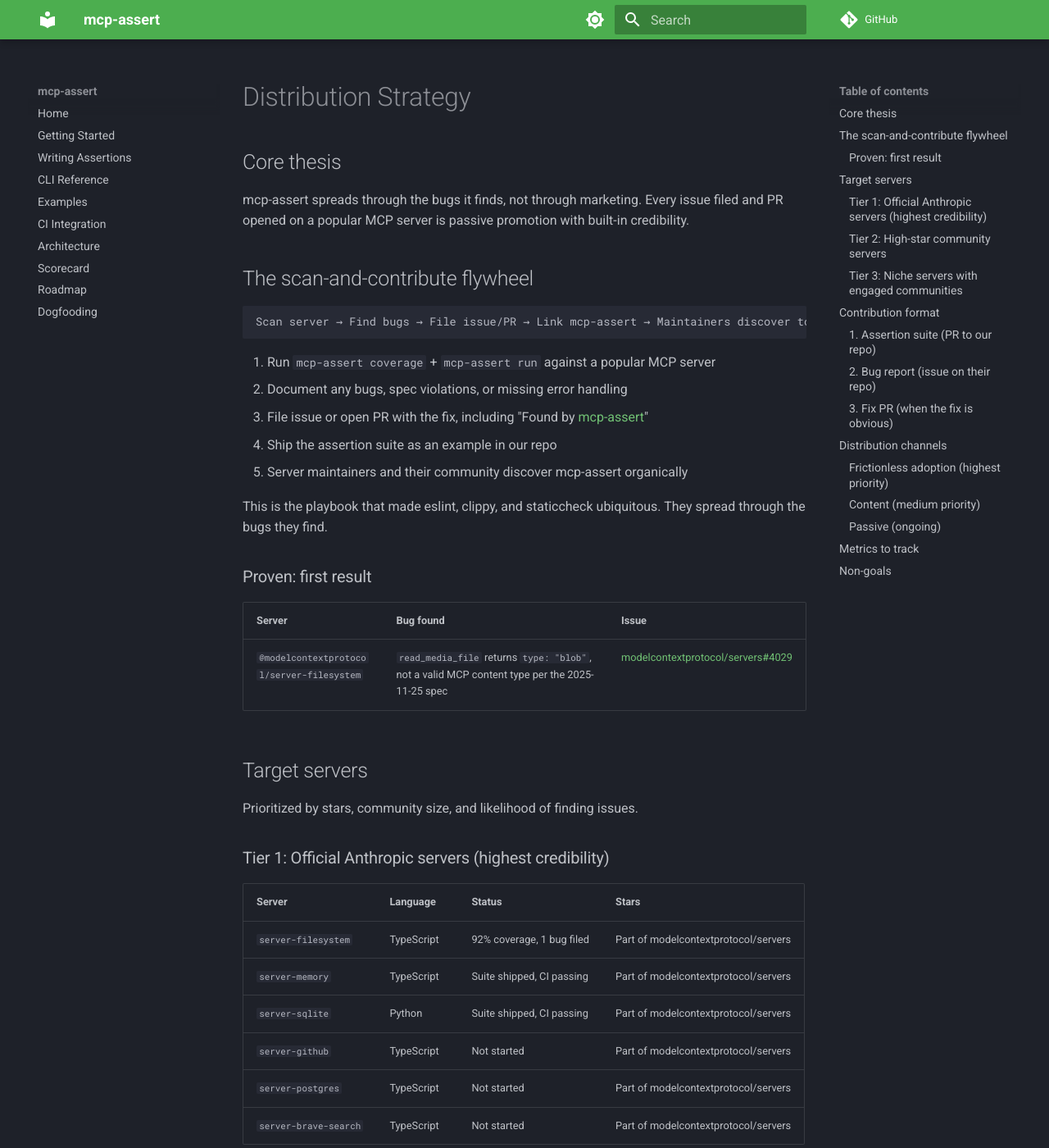
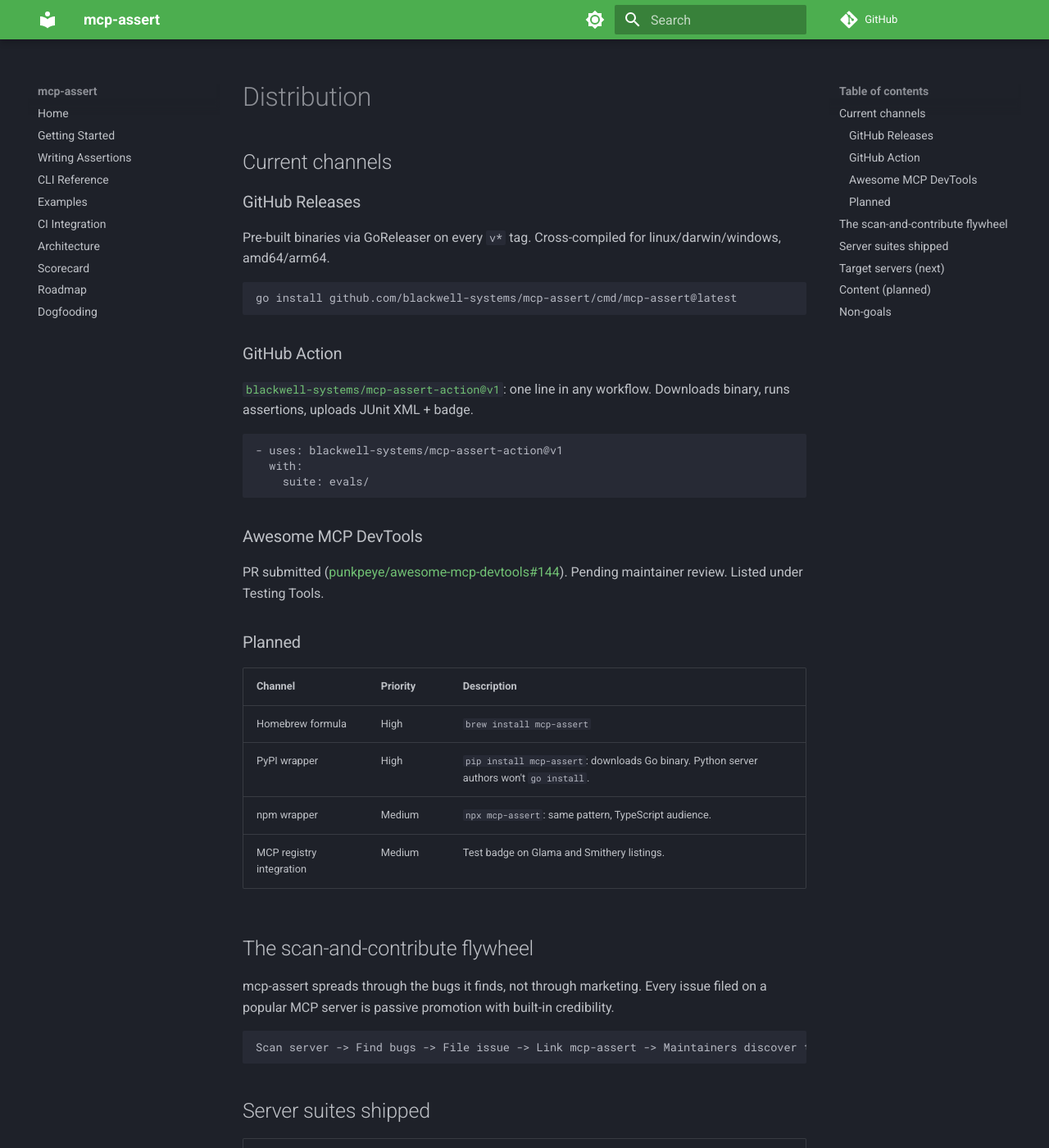
Before and after one commit to blackwell-systems/mcp-assert, an MkDocs documentation site: the page built from docs/distribution.md, in a window 1280 px wide and 1400 px high. Shown: the whole window at 82% size. Built offline with MkDocs 1.6.1 and Material for MkDocs 9.7.7, drawn with Linux system fonts in a browser that asks for light colours; comment, search, counter and statistics services are not loaded; some of the changed text lies outside the part shown.

Commit message:
docs: rewrite distribution.md to reflect current state (18 suites, 175 assertions, shipped channels)

````diff
--- a/docs/distribution.md
+++ b/docs/distribution.md
@@ -1,141 +1,86 @@
-# Distribution Strategy
+# Distribution
 
-## Core thesis
+## Current channels
 
-mcp-assert spreads through the bugs it finds, not through marketing. Every issue filed and PR opened on a popular MCP server is passive promotion with built-in credibility.
+### GitHub Releases
+Pre-built binaries via GoReleaser on every `v*` tag. Cross-compiled for linux/darwin/windows, amd64/arm64.
+
+```bash
+go install github.com/blackwell-systems/mcp-assert/cmd/mcp-assert@latest
+```
+
+### GitHub Action
+[`blackwell-systems/mcp-assert-action@v1`](https://github.com/blackwell-systems/mcp-assert-action): one line in any workflow. Downloads binary, runs assertions, uploads JUnit XML + badge.
+
+```yaml
+- uses: blackwell-systems/mcp-assert-action@v1
+  with:
+    suite: evals/
+```
+
+### Awesome MCP DevTools
+PR submitted ([punkpeye/awesome-mcp-devtools#144](https://github.com/punkpeye/awesome-mcp-devtools/pull/144)). Pending maintainer review. Listed under Testing Tools.
+
+### Planned
+
+| Channel | Priority | Description |
+|---------|----------|-------------|
+| Homebrew formula | High | `brew install mcp-assert` |
+| PyPI wrapper | High | `pip install mcp-assert`: downloads Go binary. Python server authors won't `go install`. |
+| npm wrapper | Medium | `npx mcp-assert`: same pattern, TypeScript audience. |
+| MCP registry integration | Medium | Test badge on Glama and Smithery listings. |
 
 ## The scan-and-contribute flywheel
 
+mcp-assert spreads through the bugs it finds, not through marketing. Every issue filed on a popular MCP server is passive promotion with built-in credibility.
+
 ```
-Scan server → Find bugs → File issue/PR → Link mcp-assert → Maintainers discover tool → Adopt it
+Scan server -> Find bugs -> File issue -> Link mcp-assert -> Maintainers discover tool -> Adopt
 ```
 
-1. Run `mcp-assert coverage` + `mcp-assert run` against a popular MCP server
-2. Document any bugs, spec violations, or missing error handling
-3. File issue or open PR with the fix, including "Found by [mcp-assert](https://github.com/blackwell-systems/mcp-assert)"
-4. Ship the assertion suite as an example in our repo
-5. Server maintainers and their community discover mcp-assert organically
+## Server suites shipped
 
-This is the playbook that made eslint, clippy, and staticcheck ubiquitous. They spread through the bugs they find.
+| Server | Language | Assertions | Coverage | Notes |
+|--------|----------|------------|----------|-------|
+| `agent-lsp` + gopls | Go | 63 | 100% (50/50 tools) | Internal dogfooding server |
+| `agent-lsp` skill protocols | N/A | 20 | 20/20 skills | Trajectory assertions |
+| `@modelcontextprotocol/server-filesystem` | TypeScript | 15 | 92% | Includes resource subscription test |
+| `@modelcontextprotocol/server-memory` | TypeScript | 5 | -- | Clean scan |
+| `mcp-server-sqlite` | Python | 6 | -- | Clean scan |
+| `mark3labs/mcp-go` everything | Go | 9 | 100% | stdio |
+| `mark3labs/mcp-go` everything | Go | 5 | 100% | HTTP transport conformance |
+| `mark3labs/mcp-go` everything (prompts) | Go | 4 | 100% | prompts/list, prompts/get |
+| `mark3labs/mcp-go` everything (resources) | Go | 4 | 100% | resources/list, read, subscribe |
+| `mark3labs/mcp-go` everything (completion) | Go | 3 | -- | completion/complete |
+| `mark3labs/mcp-go` everything (logging) | Go | 2 | -- | logging/setLevel, message capture |
+| `mark3labs/mcp-go` typed_tools | Go | 3 | 100% | Clean |
+| `mark3labs/mcp-go` structured | Go | 6 | 100% | Clean |
+| `mark3labs/mcp-go` roots_server | Go | 1 | 100% | Bidirectional roots/list |
+| `mark3labs/mcp-go` sampling_server | Go | 3 | 100% | Bidirectional sampling |
+| `mark3labs/mcp-go` elicitation | Go | 4 | 100% | Accept, decline, cancel, validation |
+| `PrefectHQ/fastmcp` testing_demo | Python | 16 | 100% | All 3 MCP feature categories |
+| `github/github-mcp-server` | Go | 6 | -- | Initial suite: get_me, search, list, file read |
+| **Total** | **3 languages** | **175** | | **18 suites** |
 
-### Proven: first result
-
-| Server | Bug found | Issue |
-|--------|-----------|-------|
-| `@modelcontextprotocol/server-filesystem` | `read_media_file` returns `type: "blob"`, not a valid MCP content type per the 2025-11-25 spec | [modelcontextprotocol/servers#4029](https://github.com/modelcontextprotocol/servers/issues/4029) |
-
-## Target servers
-
-Prioritized by stars, community size, and likelihood of finding issues.
-
-### Tier 1: Official Anthropic servers (highest credibility)
-
-| Server | Language | Status | Stars |
-|--------|----------|--------|-------|
-| `server-filesystem` | TypeScript | 92% coverage, 1 bug filed | Part of modelcontextprotocol/servers |
-| `server-memory` | TypeScript | Suite shipped, CI passing | Part of modelcontextprotocol/servers |
-| `server-sqlite` | Python | Suite shipped, CI passing | Part of modelcontextprotocol/servers |
-| `server-github` | TypeScript | Not started | Part of modelcontextprotocol/servers |
-| `server-postgres` | TypeScript | Not started | Part of modelcontextprotocol/servers |
-| `server-brave-search` | TypeScript | Not started | Part of modelcontextprotocol/servers |
-
-### Tier 2: High-star community servers
+## Target servers (next)
 
 | Server | Language | Stars | Why target |
 |--------|----------|-------|------------|
-| `mark3labs/mcp-go` | Go | 1000+ | Go MCP SDK. Testing the SDK's example servers validates the ecosystem |
-| `PrefectHQ/fastmcp` | Python | 25000+ | Most popular Python MCP framework. **11 assertions shipped, 100% tool coverage** |
-| `supabase/mcp` | TypeScript | 500+ | Database tools; deterministic query assertions are a natural fit |
-| `firebase/mcp` | TypeScript | - | Google ecosystem, high visibility |
-| `stripe/agent-toolkit` | TypeScript | - | Payment tools; correctness matters |
-| `linear/mcp-server` | TypeScript | - | Project management tools |
+| `github/github-mcp-server` | Go | 28K+ | Most popular MCP server. Expand beyond initial 6 assertions. Responsive team. |
+| Rust MCP servers (`rmcp` SDK) | Rust | -- | Underserved community, no existing testing tools |
+| Java MCP servers (Spring, Quarkus) | Java | -- | Enterprise community, high signal |
+| C# MCP servers (csharp-sdk) | C# | -- | .NET community, underserved |
 
-### Tier 3: Niche servers with engaged communities
-
-| Server | Language | Why target |
-|--------|----------|------------|
-| `tavily/mcp-server` | Python | Search tools; response shape assertions |
-| `browserbase/mcp-server` | TypeScript | Browser automation; state management testing |
-| `Nix MCP servers` | Various | Nix community is quality-focused and vocal |
-
-## Contribution format
-
-For each server we scan:
-
-### 1. Assertion suite (PR to our repo)
-
-```
-examples/<server-name>/
-  ├── fixtures/           # Minimal test data
-  ├── read_query.yaml     # One YAML per tool tested
-  ├── list_items.yaml
-  └── error_handling.yaml
-```
-
-### 2. Bug report (issue on their repo)
-
-Template:
-```markdown
-## Bug: [tool_name] returns [problem]
-
-**Found by:** automated testing with [mcp-assert](https://github.com/blackwell-systems/mcp-assert)
-
-**Reproduction:**
-[YAML assertion that demonstrates the bug]
-
-**Expected:** [what the MCP spec says should happen]
-**Actual:** [what happens]
-
-**Spec reference:** [link to MCP spec section]
-```
-
-### 3. Fix PR (when the fix is obvious)
-
-Even better than an issue: a PR with the fix and the assertion that proves it works. Include the assertion YAML in the PR description so the maintainer can verify.
-
-## Distribution channels
-
-### Frictionless adoption (highest priority)
-
-| Channel | Status | Effort | Impact |
-|---------|--------|--------|--------|
-| **GitHub Action** | Planned | 1 day | `uses: blackwell-systems/mcp-assert-action@v1`, one line in any workflow |
-| **GoReleaser** | Planned | 1 hour | Tagged releases, `go install ...@v0.1.0`, GitHub Releases binaries |
-| **Homebrew** | Planned | 2 hours | `brew install mcp-assert` |
-| **PyPI wrapper** | Planned | 1 day | `pip install mcp-assert`, downloads Go binary |
-| **npm wrapper** | Planned | 1 day | `npx mcp-assert`, same pattern |
-
-### Content (medium priority)
+## Content (planned)
 
 | Channel | Status | Description |
 |---------|--------|-------------|
-| **Blog post: dogfooding** | Draft material in `docs/dogfooding-findings.md` | "We built mcp-assert, used it on ourselves, and found 6 real bugs" |
-| **Blog post: filesystem audit** | Material from scan results | "We tested Anthropic's official filesystem server and found a spec violation" |
-| **MCP community Discord/forums** | Not started | Post when we have 3+ server suites with bugs found |
-| **Hacker News** | Not started | Post when GitHub Action is live (frictionless try-it) |
-| **r/LocalLLaMA, r/ClaudeAI** | Not started | After HN, when there's momentum |
-
-### Passive (ongoing)
-
-| Channel | Description |
-|---------|-------------|
-| **Bug reports on MCP servers** | Every issue filed mentions mcp-assert |
-| **awesome-mcp-servers** | Already listed for agent-lsp; submit mcp-assert under testing tools |
-| **Example suites in repo** | Each new suite is a landing page for that server's community |
-| **Coverage reports** | `mcp-assert coverage` output in README shows the tool in action |
-
-## Metrics to track
-
-| Metric | Target | How to measure |
-|--------|--------|---------------|
-| Server suites shipped | 10 by end of Q2 | Count `examples/` directories |
-| Bugs filed upstream | 5 by end of Q2 | GitHub issue links in dogfooding doc |
-| External contributors | 1 by end of Q2 | GitHub contributor count |
-| GitHub stars | 50 by end of Q2 | GitHub |
-| GitHub Action installs | Track via marketplace | After Action ships |
+| Blog post: dogfooding | Material in `docs/dogfooding-github-mcp.md` | "We tested the most popular MCP server and found 4 DX issues in our own tool" |
+| MCP community Discord/forums | Not started | Post when awesome-mcp-devtools listing is merged |
+| Hacker News | Not started | Post when Homebrew formula is live |
 
 ## Non-goals
 
 - **Paid tier.** mcp-assert is free and open source. The value is ecosystem positioning, not revenue.
 - **SaaS dashboard.** No hosted version. CI-native, single binary.
-- **LLM-as-judge features.** Stay in our lane. Deterministic assertions only. Don't dilute the positioning.
+- **LLM-as-judge features.** Stay in our lane. Deterministic assertions only.
````
